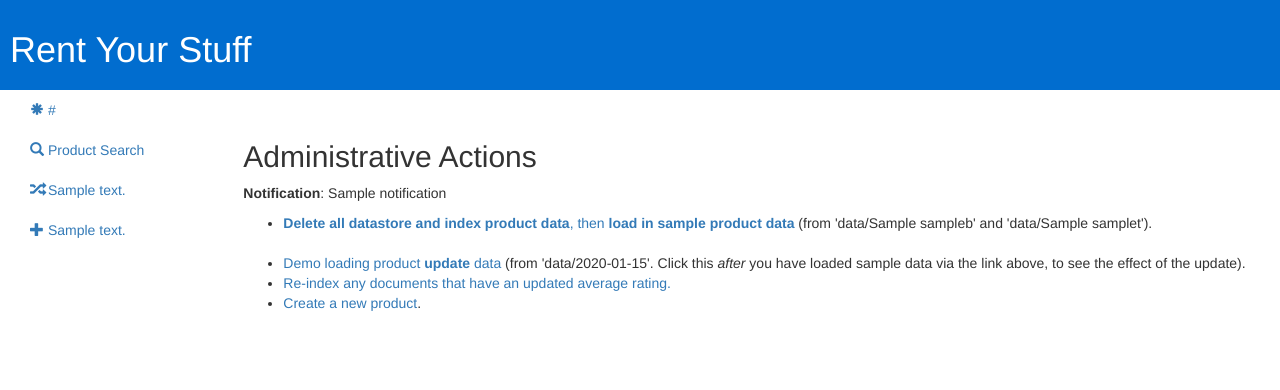
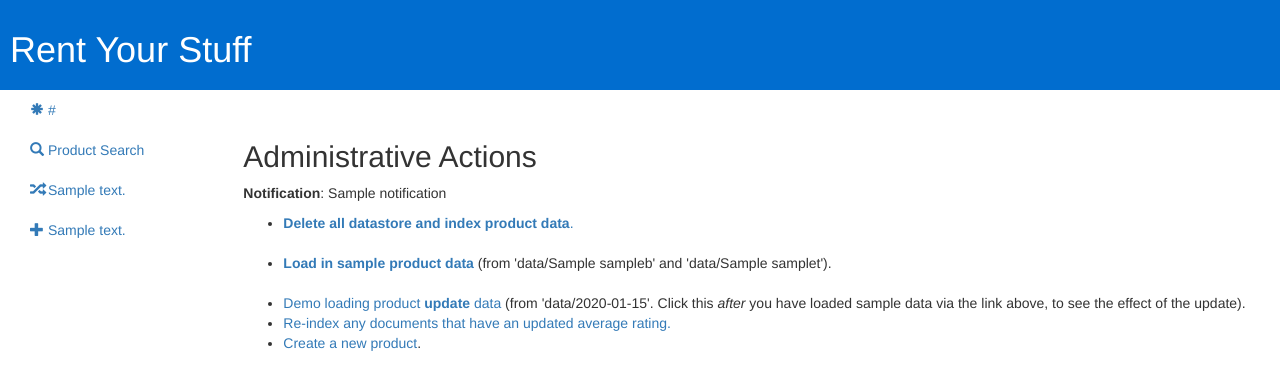
Before and after one commit to Phohawkenics/Rent-Ur-Stuff-2016, a Python web app: template templates/admin.html in a window 1280 px wide. Shown: the top 390 px of the page. Run offline with Jinja, Linux system fonts and the light colour scheme; the template is opened without the code that fills it: most values are stand-ins (such as "Sample title", 1, 10 or a date in 2020).

Commit message:
Fix delete and upload on admin page to work with categories

```diff
--- a/templates/admin.html
+++ b/templates/admin.html
@@ -14,7 +14,9 @@
     <p></p>
 
     <ul>
-     <li><a href="/admin/manage?action=reinit"><b>Delete all datastore and index product data</b>, then <b>load in sample product data</b></a> (from 'data/{{sampleb}}' and 'data/{{samplet}}').<br/>&nbsp;</li>
+     <li><a href="/admin/manage?action=deleteData"><b>Delete all datastore and index product data</b>.<br/>&nbsp;</li>
+
+     <li><a href="/admin/manage?action=loadData"><b>Load in sample product data</b></a> (from 'data/{{sampleb}}' and 'data/{{samplet}}').<br/>&nbsp;</li>
 
      <li><a href="/admin/manage?action=demo_update">Demo loading product <b>update</b> data</a>
         (from 'data/{{update_sample}}'.  Click this <em>after</em> you have loaded sample data via the link above, to see the effect of the update).</li>
```
